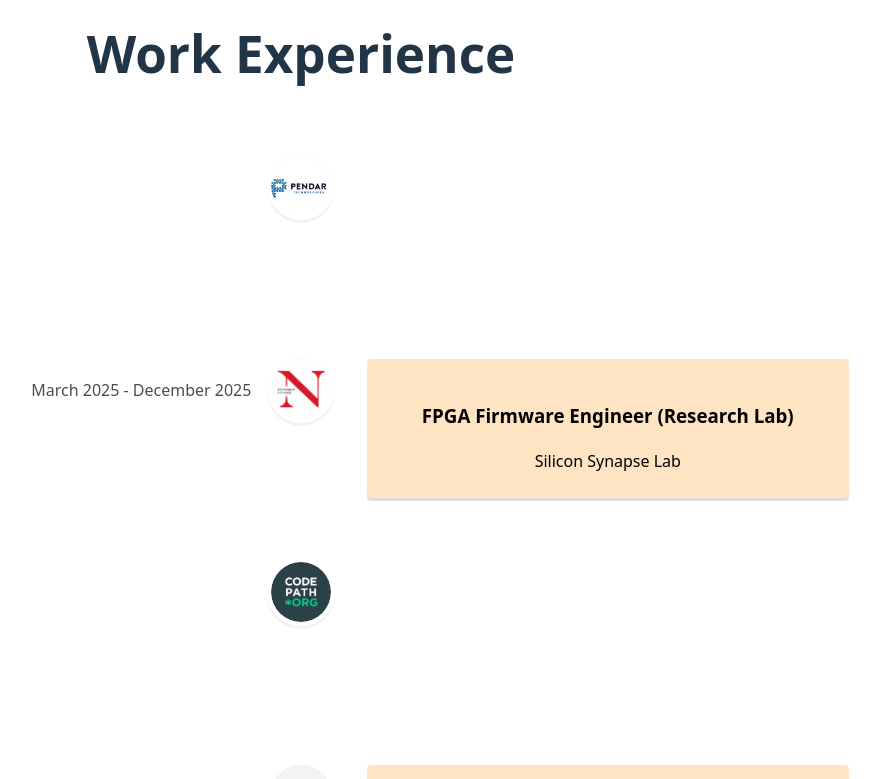
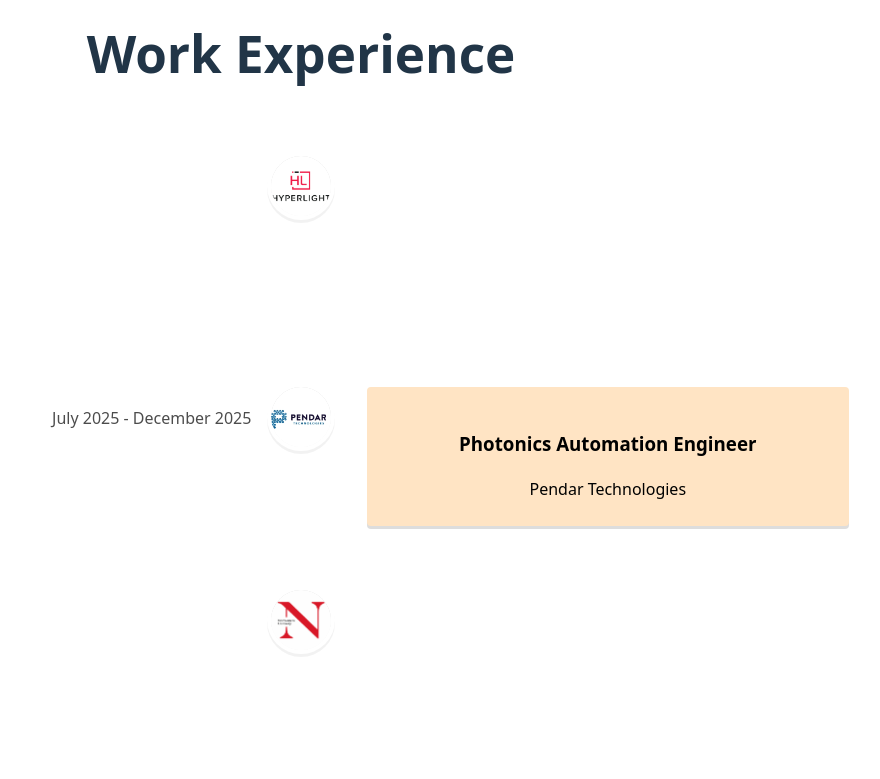
Before and after one commit to lvonengel/lvonengel.github.io, a React (Vite) app: page / in a window 1280 px wide. Shown: the part 3020-3799 px from the top of the page, without its empty margins (339-1219 px from the left). Built offline with nearby package versions, Linux system fonts and the light colour scheme; the HTML template or start-up script is replaced by a standard one.

Commit message:
Add hyperlight experience to timeline

```diff
--- a/src/components/Experience.jsx
+++ b/src/components/Experience.jsx
@@ -4,6 +4,13 @@ import "./Experience.css";
 import { useState } from "react";
 
 const experiences = [
+  {
+    title: "Incoming Photonics Integrated Circuit Engineer",
+    company: "HyperLight Corp",
+    date: "May 2026 - December 2026",
+    image: "/img/imghome/HyperLight.png",
+    link: "https://hyperlightcorp.com/home/",
+  },
   {
     title: "Photonics Automation Engineer",
     company: "Pendar Technologies",
```
Also changed, not shown: public/img/imghome/HyperLight.png (added).
